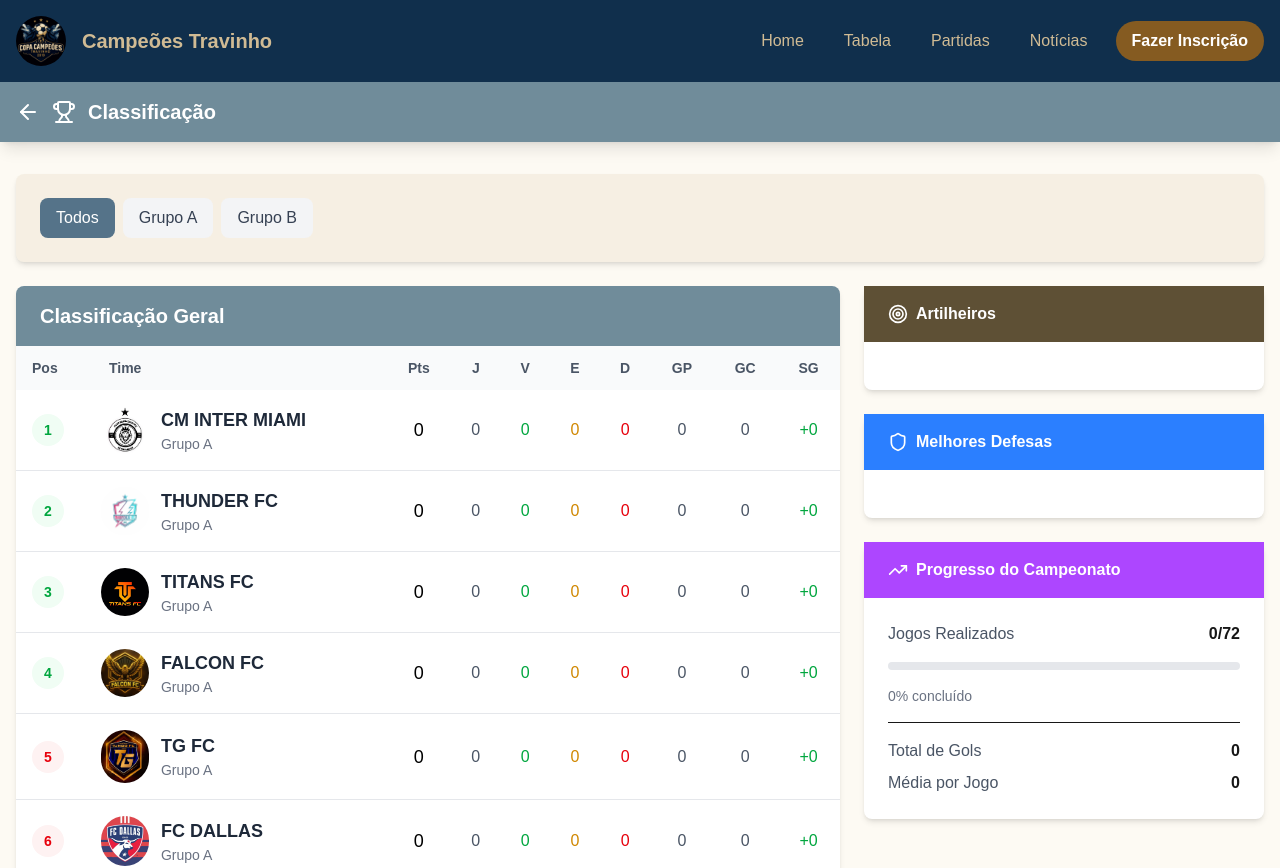
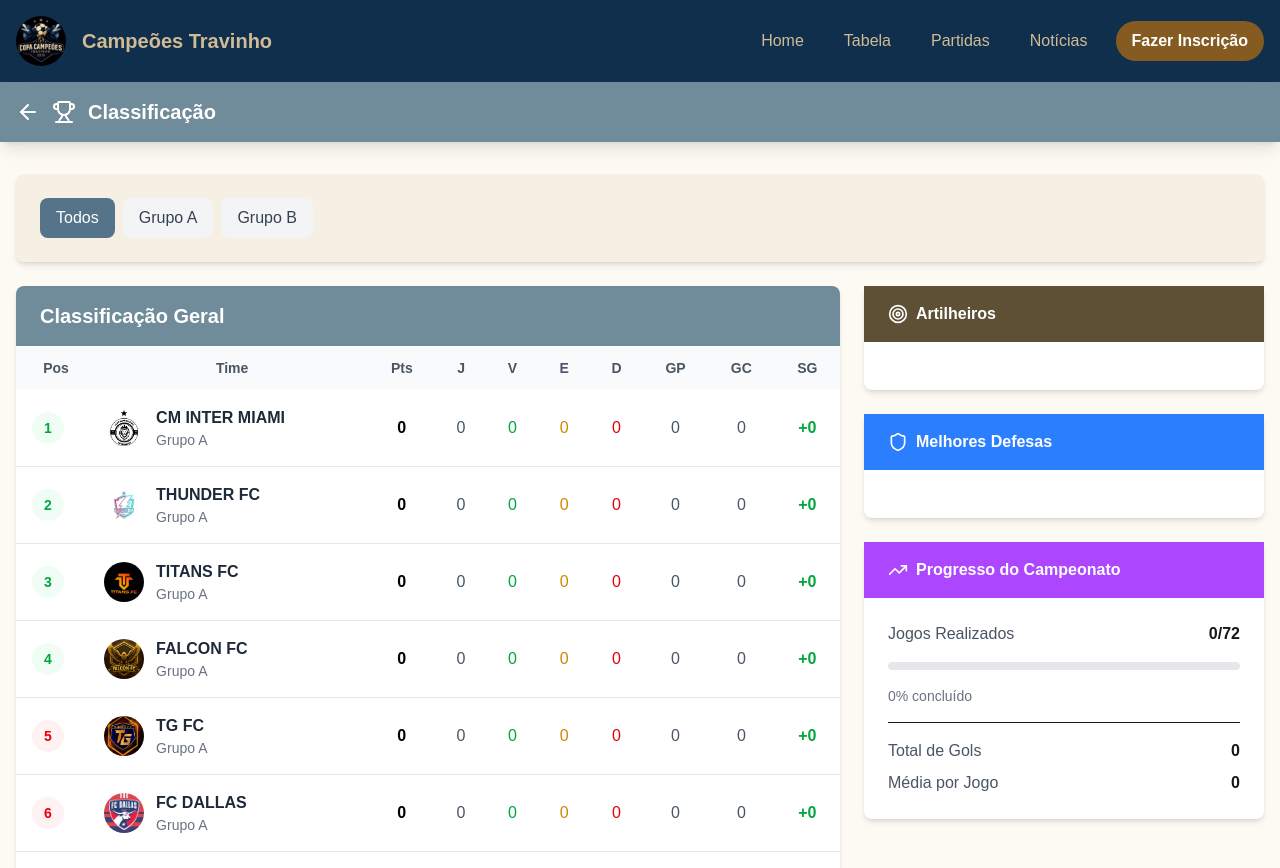
Before and after one commit to ArianNogueira/campeoes_travinho, a Next.js app in the folder client/: page /table in a window 1280 px wide. Shown: the top 868 px of the page. Built offline with nearby package versions, Linux system fonts and the light colour scheme.

Commit message:
feat: adjust the responsiveness of the table page

```diff
--- a/client/src/app/table/page.tsx
+++ b/client/src/app/table/page.tsx
@@ -79,9 +79,9 @@ const StandingsPage = () => {
           </div>
         </div>
 
-        <div className="grid gap-6 lg:grid-cols-3">
-          {/* Main Table */}
-          <div className="lg:col-span-2 max-w-[23.5em] md:max-w-full">
+        <div className="grid grid-cols-1 lg:grid-cols-3 gap-6 px-1 lg:px-0">
+          {/* Tabela principal (ocupa 2 colunas no desktop) */}
+          <div className="lg:col-span-2 w-full">
             <div className="overflow-hidden bg-white rounded-lg shadow-md">
               <div className="px-6 py-4 text-white bg-[#708c9a]">
                 <h2 className="text-xl font-bold">
@@ -92,39 +92,28 @@ const StandingsPage = () => {
               </div>
 
               <div className="overflow-x-auto">
-                <table className="w-full">
+                <table className="w-full min-w-[700px]">
                   <thead className="bg-gray-50">
                     <tr className="text-left">
-                      <th className="px-4 py-3 text-sm font-semibold text-gray-600">
-                        Pos
+                      {[
+                        "Pos",
+                        "Time",
+                        "Pts",
+                        "J",
+                        "V",
+                        "E",
+                        "D",
+                        "GP",
+                        "GC",
+                        "SG",
+                      ].map((header) => (
+                        <th
+                          key={header}
+                          className="px-4 py-3 text-sm font-semibold text-gray-600 text-center"
+                        >
+                          {header}
                         </th>
-                      <th className="px-4 py-3 text-sm font-semibold text-gray-600">
-                        Time
-                      </th>
-                      <th className="px-4 py-3 text-sm font-semibold text-center text-gray-600">
-                        Pts
-                      </th>
-                      <th className="px-4 py-3 text-sm font-semibold text-center text-gray-600">
-                        J
-                      </th>
-                      <th className="px-4 py-3 text-sm font-semibold text-center text-gray-600">
-                        V
-                      </th>
-                      <th className="px-4 py-3 text-sm font-semibold text-center text-gray-600">
-                        E
-                      </th>
-                      <th className="px-4 py-3 text-sm font-semibold text-center text-gray-600">
-                        D
-                      </th>
-                      <th className="px-4 py-3 text-sm font-semibold text-center text-gray-600">
-                        GP
-                      </th>
-                      <th className="px-4 py-3 text-sm font-semibold text-center text-gray-600">
-                        GC
-                      </th>
-                      <th className="px-4 py-3 text-sm font-semibold text-center text-gray-600">
-                        SG
-                      </th>
+                      ))}
                     </tr>
                   </thead>
                   <tbody>
@@ -133,7 +122,7 @@ const StandingsPage = () => {
                         key={team.id}
                         className="transition-colors border-b border-gray-200 hover:bg-gray-50"
                       >
-                        <td className="px-4 py-4">
+                        <td className="px-4 py-4 text-center">
                           <div
                             className={`w-8 h-8 rounded-full flex items-center justify-center text-sm font-bold ${getPositionColor(
                               team.position
@@ -142,40 +131,38 @@ const StandingsPage = () => {
                             {team.position}
                           </div>
                         </td>
-                        <td className="px-2 py-4 min-w-44 md:min-w-full">
-                          <div className="flex items-center space-x-2">
-                            <div className="flex items-center gap-x-3">
-                              <div>
+                        <td className="px-2 py-4 min-w-44">
+                          <div className="flex items-center gap-3">
                             <Image
                               src={team.img}
                               alt={team.team}
-                                  className="rounded-full w-12"
+                              className="rounded-full w-10 h-10 object-cover"
+                              width={40}
+                              height={40}
                             />
-                              </div>
                             <div>
-                                <div className="font-semibold text-gray-800 text-[16px] md:text-[18px]">
+                              <p className="font-semibold text-gray-800 text-sm md:text-base">
                                 {team.team}
-                                </div>
-                                <div className="text-sm text-gray-500">
+                              </p>
+                              <p className="text-sm text-gray-500">
                                 Grupo {team.group}
-                                </div>
-                              </div>
+                              </p>
                             </div>
                           </div>
                         </td>
-                        <td className="px-4 py-4 text-lg text-center text-black">
+                        <td className="px-4 py-4 text-center font-bold text-black">
                           {team.points}
                         </td>
                         <td className="px-4 py-4 text-center text-gray-600">
                           {team.played}
                         </td>
-                        <td className="px-4 py-4 font-medium text-center text-green-600">
+                        <td className="px-4 py-4 text-center text-green-600">
                           {team.won}
                         </td>
-                        <td className="px-4 py-4 font-medium text-center text-yellow-600">
+                        <td className="px-4 py-4 text-center text-yellow-600">
                           {team.drawn}
                         </td>
-                        <td className="px-4 py-4 font-medium text-center text-red-600">
+                        <td className="px-4 py-4 text-center text-red-600">
                           {team.lost}
                         </td>
                         <td className="px-4 py-4 text-center text-gray-600">
@@ -184,9 +171,9 @@ const StandingsPage = () => {
                         <td className="px-4 py-4 text-center text-gray-600">
                           {team.goalsAgainst}
                         </td>
-                        <td className="px-4 py-4 text-center">
+                        <td className="px-4 py-4 text-center font-semibold">
                           <span
-                            className={`font-medium ${
+                            className={`${
                               team.goalDifference >= 0
                                 ? "text-green-600"
                                 : "text-red-600"
@@ -202,8 +189,8 @@ const StandingsPage = () => {
                 </table>
               </div>
 
-              {/* Legend */}
-              <div className="px-6 py-4 bg-gray-500 border-t">
+              {/* Legenda */}
+              <div className="px-6 py-4 bg-gray-100 border-t text-sm">
                 {selectedGroup === "all" ? (
                   <div className="flex items-center space-x-2">
                     <div className="w-4 h-4 border-2 border-green-200 rounded-full bg-green-50"></div>
@@ -212,7 +199,7 @@ const StandingsPage = () => {
                     </span>
                   </div>
                 ) : (
-                  <div className="flex flex-wrap gap-4 text-sm">
+                  <div className="flex flex-wrap gap-4">
                     <div className="flex items-center space-x-2">
                       <div className="w-4 h-4 border-2 border-green-200 rounded-full bg-green-50"></div>
                       <span>Classificados (1º-4º)</span>
```
Lines whose indentation alone changed are shown as unchanged.
